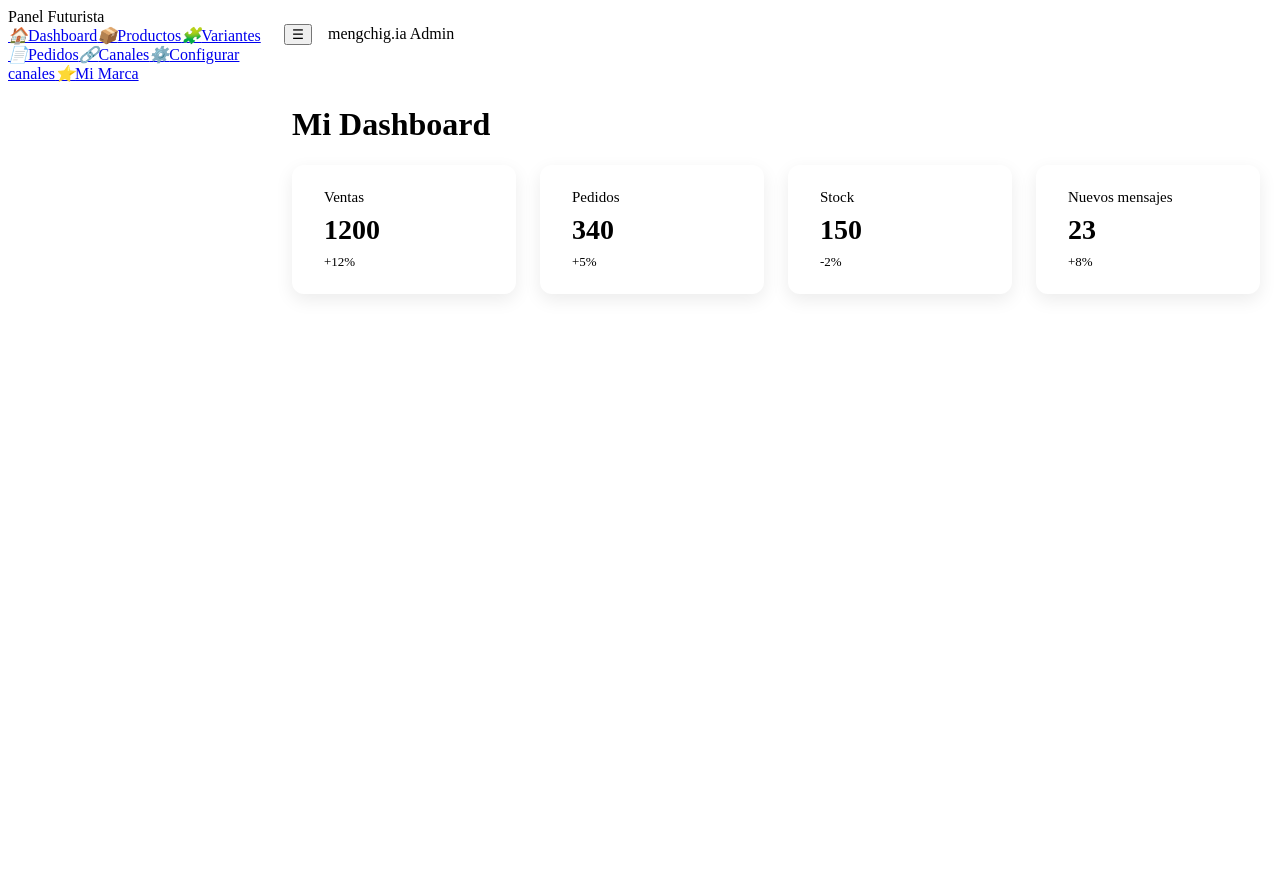
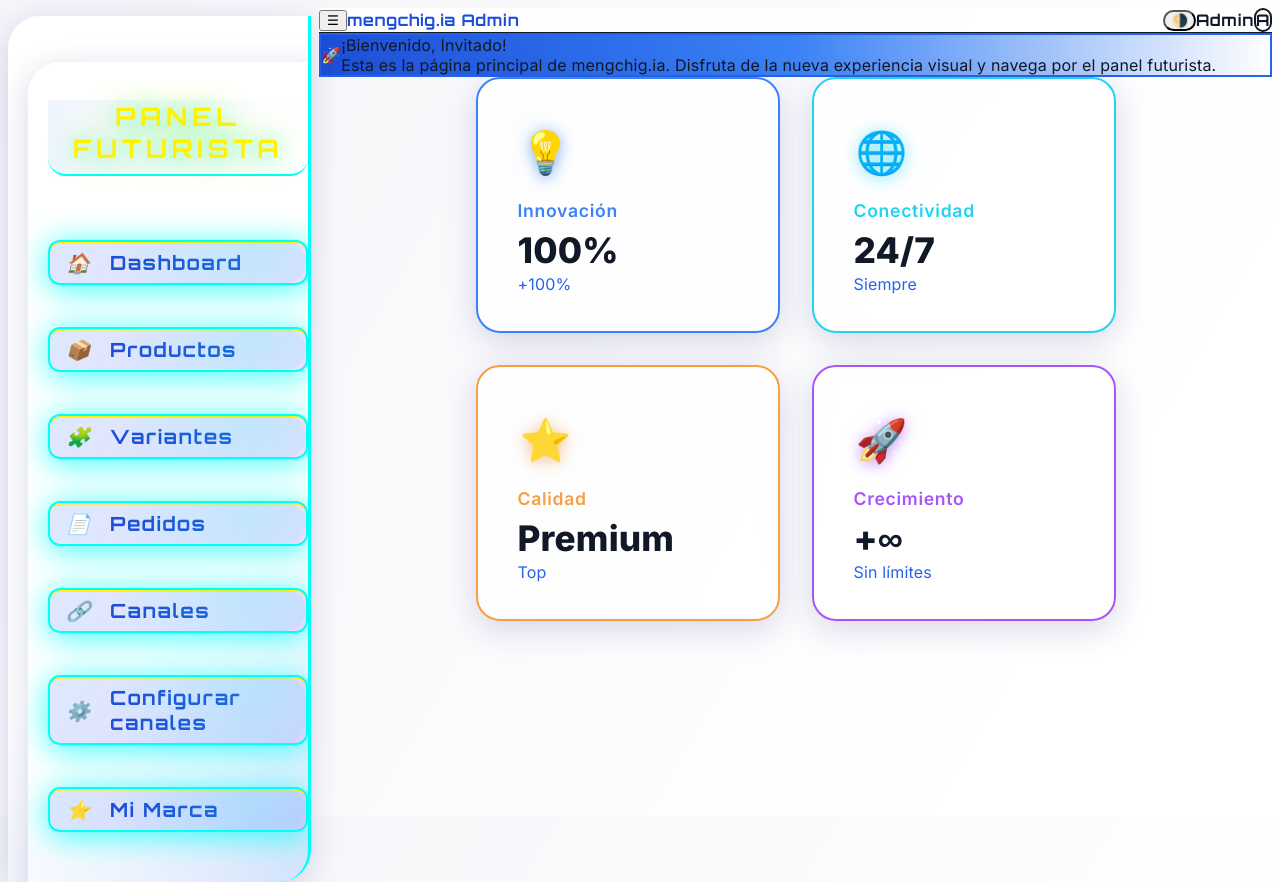
Before and after one commit to ezemario90-oss/menshich.ia, a Next.js app: page / in a window 1280 px wide. Before the commit the page ends 816 px from the top, so only its background shows below. Built offline with nearby package versions, Linux system fonts and the light colour scheme; no server answers.

Commit message:
feat: home con diseño moderno y efectos visuales (app/page.tsx)

```diff
--- /dev/null
+++ b/app/page.tsx
@@ -0,0 +1,135 @@
+"use client";
+import { useSession } from "next-auth/react";
+import { useRouter } from "next/navigation";
+
+export default function HomePage() {
+  const sessionData = useSession() || {};
+  const { data: session, status } = sessionData;
+  const router = useRouter();
+
+  // Mensaje de bienvenida visual (sin login obligatorio en home)
+  const nombreCliente = session?.user?.name || session?.user?.email || "Invitado";
+
+  return (
+    <>
+      {/* Mensaje de bienvenida visual */}
+      <div className="mb-8 p-6 rounded-3xl bg-gradient-to-r from-[rgb(var(--brand-700))] via-[rgb(var(--brand))] to-white dark:from-[rgb(var(--brand-700))] dark:via-[rgb(var(--brand))] dark:to-[rgb(var(--surface))] border-2 border-[rgb(var(--brand-600))] text-white font-semibold text-lg flex items-center gap-6 shadow-xl animate-fade-in">
+        <span className="text-5xl drop-shadow-lg">🚀</span>
+        <div>
+          <div className="text-2xl font-extrabold tracking-wide drop-shadow">¡Bienvenido, {nombreCliente}!</div>
+          <div className="text-base text-white/90">Esta es la página principal de <span className="font-bold text-yellow-300">mengchig.ia</span>. Disfruta de la nueva experiencia visual y navega por el panel futurista.</div>
+        </div>
+      </div>
+      {/* Tarjetas métricas con glassmorphism y animaciones */}
+      <section aria-label="Dashboard" className="dashboard-cards">
+        <div className="dashboard-card" style={{'--card-accent': '#3B82F6'} as any}>
+          <div className="card-icon bg-gradient-to-tr from-blue-400 to-blue-700 shadow-lg">
+            <span style={{fontSize: '2.6rem', filter: 'drop-shadow(0 2px 8px #3B82F6AA)'}}>💡</span>
+          </div>
+          <div className="card-title">Innovación</div>
+          <div className="card-value">100%</div>
+          <div className="card-diff text-green-600">+100%</div>
+        </div>
+        <div className="dashboard-card" style={{'--card-accent': '#22d3ee'} as any}>
+          <div className="card-icon bg-gradient-to-tr from-cyan-400 to-cyan-700 shadow-lg">
+            <span style={{fontSize: '2.6rem', filter: 'drop-shadow(0 2px 8px #22d3eeAA)'}}>🌐</span>
+          </div>
+          <div className="card-title">Conectividad</div>
+          <div className="card-value">24/7</div>
+          <div className="card-diff text-green-600">Siempre</div>
+        </div>
+        <div className="dashboard-card" style={{'--card-accent': '#f59e42'} as any}>
+          <div className="card-icon bg-gradient-to-tr from-yellow-400 to-yellow-700 shadow-lg">
+            <span style={{fontSize: '2.6rem', filter: 'drop-shadow(0 2px 8px #f59e42AA)'}}>⭐</span>
+          </div>
+          <div className="card-title">Calidad</div>
+          <div className="card-value">Premium</div>
+          <div className="card-diff text-green-600">Top</div>
+        </div>
+        <div className="dashboard-card" style={{'--card-accent': '#a855f7'} as any}>
+          <div className="card-icon bg-gradient-to-tr from-purple-400 to-purple-700 shadow-lg">
+            <span style={{fontSize: '2.6rem', filter: 'drop-shadow(0 2px 8px #a855f7AA)'}}>🚀</span>
+          </div>
+          <div className="card-title">Crecimiento</div>
+          <div className="card-value">+∞</div>
+          <div className="card-diff text-green-600">Sin límites</div>
+        </div>
+      </section>
+      <style jsx>{`
+        .animate-fade-in {
+          animation: fadeIn 1s ease;
+        }
+        @keyframes fadeIn {
+          0% { opacity: 0; transform: translateY(-20px); }
+          100% { opacity: 1; transform: translateY(0); }
+        }
+        .dashboard-cards {
+          display: flex;
+          gap: 32px;
+          flex-wrap: wrap;
+          justify-content: center;
+        }
+        .dashboard-card {
+          background: var(--card-glass);
+          box-shadow: var(--shadow);
+          border-radius: 1.5rem;
+          padding: 2.5rem 2.5rem 2rem 2.5rem;
+          min-width: 220px;
+          min-height: 180px;
+          display: flex;
+          flex-direction: column;
+          align-items: flex-start;
+          justify-content: center;
+          transition: transform 0.2s, box-shadow 0.2s, background 0.3s;
+          border: 2px solid var(--card-accent, #3B82F6);
+          backdrop-filter: blur(8px);
+          cursor: pointer;
+          position: relative;
+          overflow: hidden;
+        }
+        .dashboard-card:hover {
+          transform: translateY(-8px) scale(1.04) rotate(-1deg);
+          box-shadow: 0 16px 48px 0 rgba(59,130,246,0.18), 0 2px 24px 0 #00fff744;
+          background: rgba(255,255,255,0.96);
+          z-index: 2;
+        }
+        .card-icon {
+          width: 3.5rem;
+          height: 3.5rem;
+          border-radius: 1.2rem;
+          display: flex;
+          align-items: center;
+          justify-content: center;
+          font-size: 2.2rem;
+          margin-bottom: 1.2rem;
+          box-shadow: 0 2px 16px #00fff7cc44;
+        }
+        .card-title {
+          font-size: 1.1rem;
+          font-weight: 600;
+          color: var(--card-accent, #3B82F6);
+          margin-bottom: 0.5rem;
+          letter-spacing: 0.04em;
+        }
+        .card-value {
+          font-size: 2.2rem;
+          font-weight: 800;
+          color: rgb(var(--text));
+          margin-bottom: 0.2rem;
+          text-shadow: 0 2px 8px #00fff7cc44;
+        }
+        .card-diff {
+          font-size: 1rem;
+          font-weight: 500;
+        }
+        @media (max-width: 900px) {
+          .dashboard-cards {
+            flex-direction: column;
+            gap: 20px;
+            align-items: center;
+          }
+        }
+      `}</style>
+    </>
+  );
+}
```
